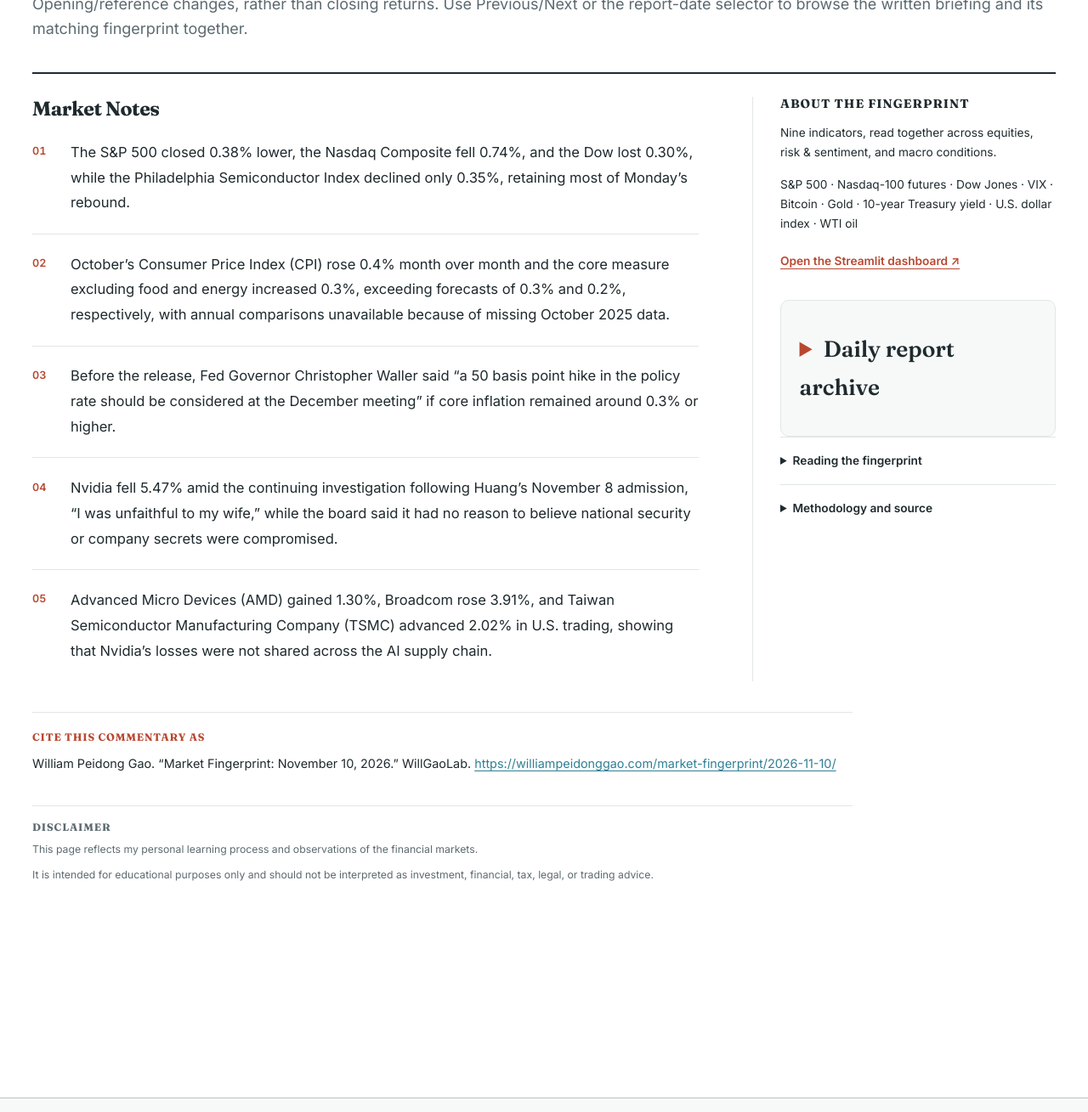
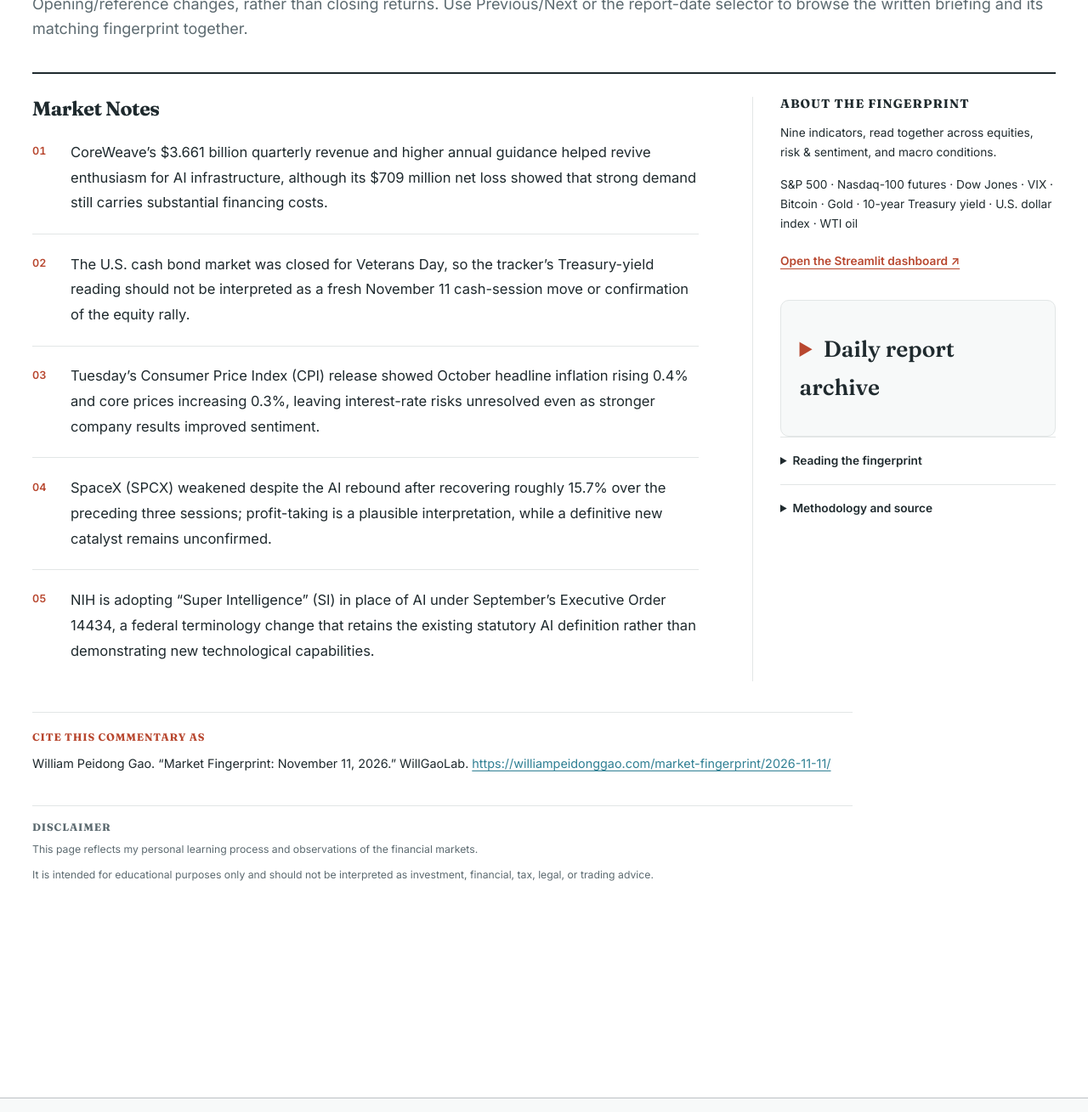
Before and after one commit to PeidongGao/WilliamGaoWeb, a Jekyll site: the page built from _pages/market-fingerprint.md, in a window 1280 px wide and 1400 px high, scrolled down 1742 px, cut to the strip 91-1400 px from the top of the window. Shown: the whole strip at 85% size. Built offline with Jekyll 4.4.1, drawn with Linux system fonts in a browser that asks for light colours; some of the changed text lies outside the part shown.

Commit message:
Publish November 11 market fingerprint

```diff
--- a/_data/market_commentary.yml
+++ b/_data/market_commentary.yml
@@ -1,3 +1,13 @@
+- date: "2026-11-11"
+  summary: "At their recorded openings, the S&P 500 rose 0.87%, Nasdaq-100 futures gained 0.23%, and the Dow slipped 0.07%. The Cboe Volatility Index (VIX) fell 3.34%, Bitcoin gained 1.21% from its UTC reference at collection, and gold futures rose 0.33%. The recorded 10-year Treasury yield increased 0.30% in relative terms, the U.S. dollar index slipped 0.01%, and West Texas Intermediate (WTI) crude rose 0.45%."
+  key_observation: "A positive artificial intelligence (AI) rebound restored confidence in infrastructure demand, while the Veterans Day bond-market closure limited confirmation from Treasuries and SpaceX remained a notable laggard."
+  market_notes:
+    - "CoreWeave’s $3.661 billion quarterly revenue and higher annual guidance helped revive enthusiasm for AI infrastructure, although its $709 million net loss showed that strong demand still carries substantial financing costs."
+    - "The U.S. cash bond market was closed for Veterans Day, so the tracker’s Treasury-yield reading should not be interpreted as a fresh November 11 cash-session move or confirmation of the equity rally."
+    - "Tuesday’s Consumer Price Index (CPI) release showed October headline inflation rising 0.4% and core prices increasing 0.3%, leaving interest-rate risks unresolved even as stronger company results improved sentiment."
+    - "SpaceX (SPCX) weakened despite the AI rebound after recovering roughly 15.7% over the preceding three sessions; profit-taking is a plausible interpretation, while a definitive new catalyst remains unconfirmed."
+    - "NIH is adopting “Super Intelligence” (SI) in place of AI under September’s Executive Order 14434, a federal terminology change that retains the existing statutory AI definition rather than demonstrating new technological capabilities."
+
 - date: "2026-11-10"
   summary: "At their recorded openings, the S&P 500 fell 0.49%, Nasdaq-100 futures declined 0.41%, and the Dow lost 0.43%. The Cboe Volatility Index (VIX) fell 0.80%, Bitcoin declined 0.18% from its UTC reference at collection, and gold futures fell 1.72%. The 10-year Treasury yield rose 0.80% in relative terms, the U.S. dollar index gained 0.07%, and West Texas Intermediate (WTI) crude slipped 0.48%."
   key_observation: "Inflation and rate-hike concerns interrupted the recovery, while Jensen Huang’s affair and the board investigation added company-specific uncertainty as other artificial intelligence (AI) stocks proved more resilient."
```
